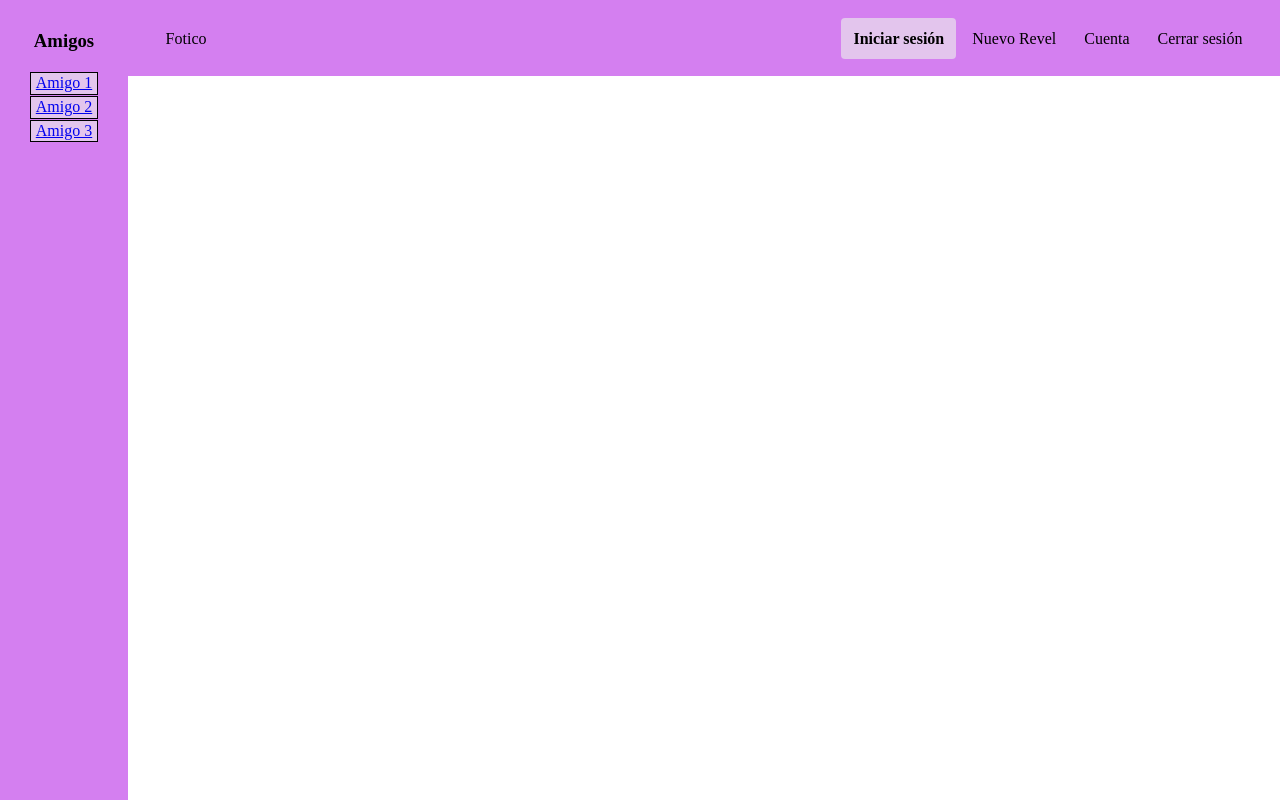
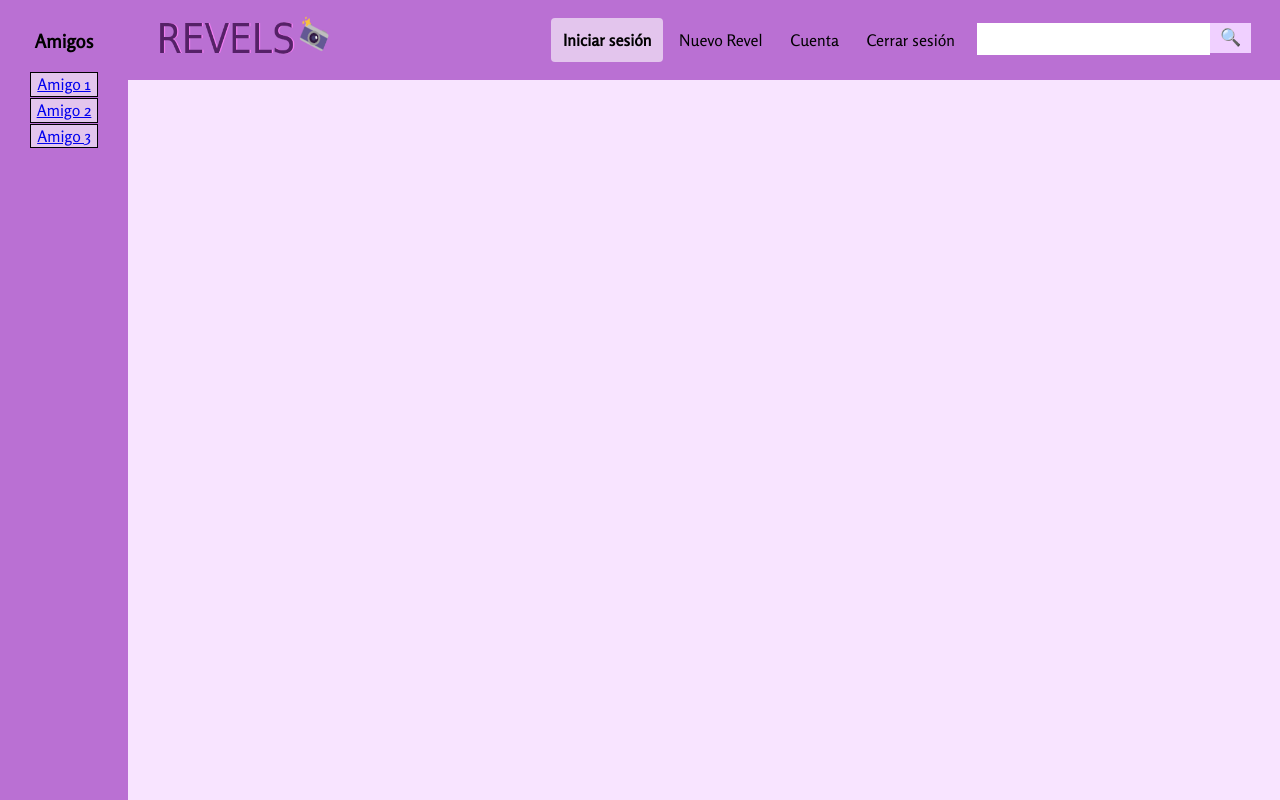
Before and after one commit to ATorada/Proyecto-Revels, a PHP site: page / in a window 1280 px wide. Run offline with PHP 8.4, Linux system fonts and the light colour scheme.

Commit message:
FEAT - Logo and Search Bar Added

```diff
--- a/css/style.css
+++ b/css/style.css
@@ -1,15 +1,27 @@
+@font-face {
+  font-family: "Fuente";
+  src: url("fonts/Rosario-Regular.ttf");
+}
+
 body {
+  font-family: "Fuente";
   margin: 0;
+  background-color: #f8e4ff;
+}
+
+.logo {
+  width: 200px;
+  height: 50px;
 }
 
 .cabecera {
   overflow: hidden;
-  background-color: #d47ff0;
-  padding: 2%;
+  background-color: #ba70d3;
+  padding: 1%;
   margin-left: 10%;
 }
 
-.cabecera a {
+.barra_navegacion a {
   color: black;
   text-align: center;
   padding: 12px;
@@ -18,7 +30,7 @@ body {
   border-radius: 4px;
 }
 
-.cabecera a:hover {
+.barra_navegacion a:hover {
   background-color: #ede1f1;
   color: black;
 }
@@ -28,23 +40,57 @@ body {
   font-weight: bold;
 }
 
-.enlaces {
+.busqueda {
   float: right;
+  margin-top: -5px;
+  margin-left: 10px;
 }
 
-@media screen and (max-width: 500px) {
-  .cabecera a {
+.barra_navegacion {
+  float: right;
+  margin-top: 15px;
+}
+
+.barra_navegacion input {
+  padding: 6px;
+  font-size: 17px;
+  border: none;
+}
+
+.busqueda button {
+  float: right;
+  padding: 4.5px 10px;
+  margin-right: 16px;
+  background: rgb(240, 208, 255);
+  font-size: 17px;
+  border: none;
+  cursor: pointer;
+}
+
+.busqueda button:hover {
+  background: rgb(228, 170, 255);
+}
+
+@media screen and (max-width: 800px) {
+  .cabecera a, .barra_navegacion, .busqueda, .busqueda input {
+    float: none;
     display: block;
     text-align: left;
   }
-  .enlaces {
-    float: none;
+
+  .busqueda {
+    margin-top: 5px;
+  }
+
+  .busqueda input, .busqueda button {
+    width: 100%;
+    margin: 0px;
   }
 }
 
 .barra_lateral {
   position: fixed;
-  background-color: #d47ff0;
+  background-color: #ba70d3;
   height: 100%;
   width: 10%;
   padding-top: 0.8%;
--- a/includes/cabecera.inc.php
+++ b/includes/cabecera.inc.php
@@ -6,12 +6,18 @@
         <a href="#">Amigo 3</a>
     </div>
     <div class="cabecera">
-        <a href="index.php" class="logo">Fotico</a>
-        <div class="enlaces">
+        <a href="index.php"><img class="logo" src="img/logo.png" alt="Logo_Revels"></a>
+        <div class="barra_navegacion">
             <a class="enlace_resaltado" href="#">Iniciar sesión</a>
             <a href="#">Nuevo Revel</a>
             <a href="#">Cuenta</a>
             <a href="#">Cerrar sesión</a>
+            <div class="busqueda">
+            <form action="#">
+                    <input type="text">
+                    <button type="submit">🔍</button>
+            </form>
+            </div>
         </div>
     </div>
 </header>
```
Also changed, not shown: css/fonts/Rosario-Regular.ttf (added), img/Logo.png (added).
